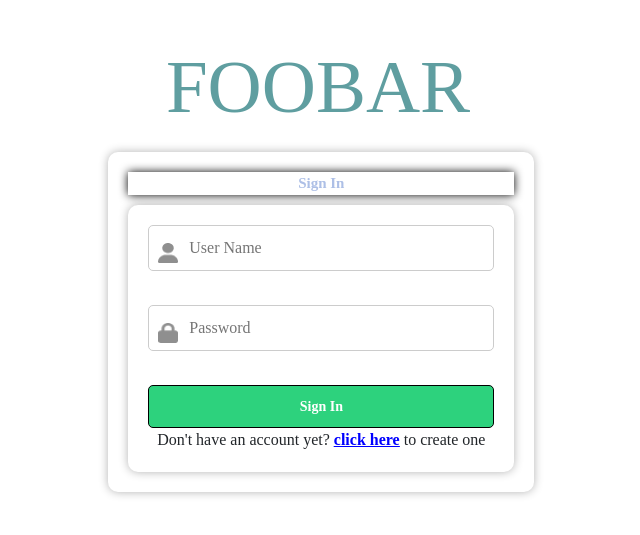
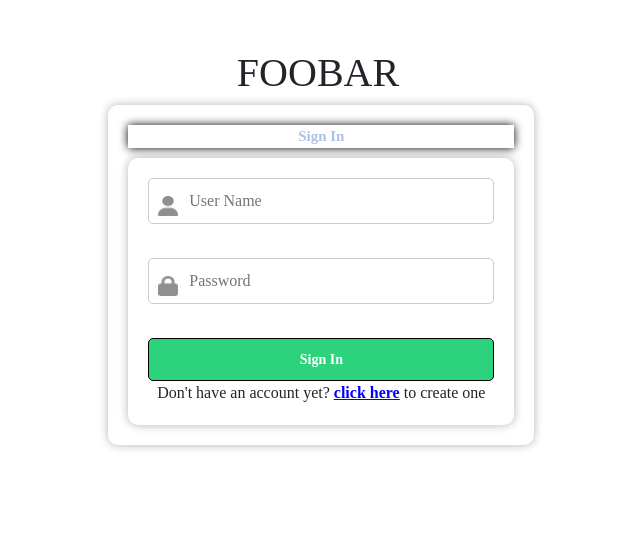
Before and after one commit to Eliaddr119/foobar_part2_web, a React (Create React App) app: page / in a window 1280 px wide. Shown: the part 153-688 px from the top of the page, without its empty margins (295-935 px from the left). Built offline with nearby package versions, Linux system fonts and the light colour scheme.

Commit message:
fixed sign up page

```diff
--- a/src/SignUp/SignUp.css
+++ b/src/SignUp/SignUp.css
@@ -12,9 +12,10 @@
     height: 100vh;
 }
 
-.header {
+#pageHead {
     margin-top: 40px;
     margin-bottom: 20px;
+    text-align: center;
     font-size: 75px;
     color: cadetblue;
 }
--- a/src/SignUp/SignUp.js
+++ b/src/SignUp/SignUp.js
@@ -120,8 +120,9 @@ function SignUp() {
   return (
     <div id='signUpBody'>
     <div id="signUpContainer" className='container'>
-      <h1 className='header'>FOOBAR</h1>
+
       <div className='registration-card-container'>
+      <h1  id="pageHead">FOOBAR</h1>
         <div className='registration-card'>
           <div className='card-header'>Create a new account</div>
           {isSuccess && <div className="success-message">Signup successful!</div>}
```
